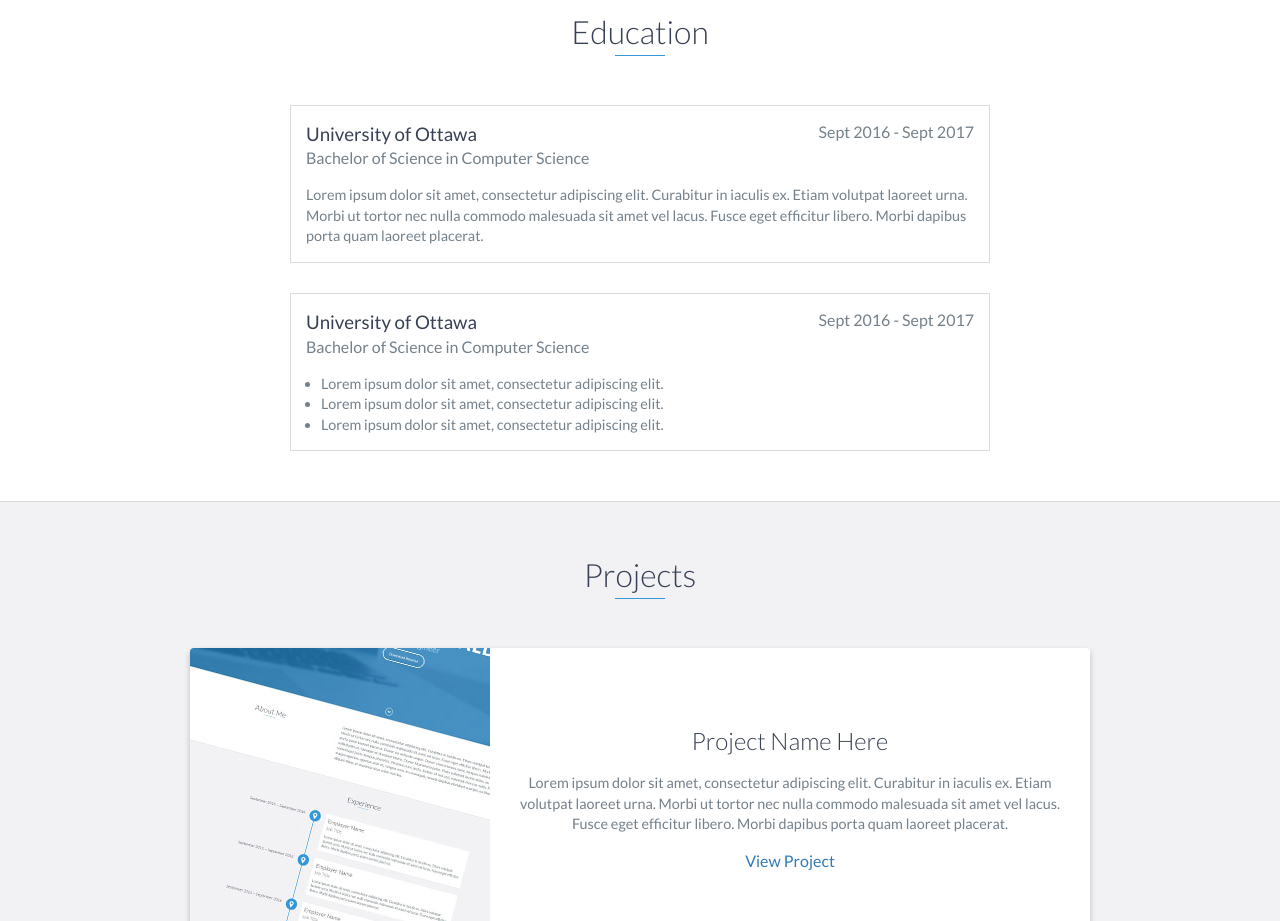
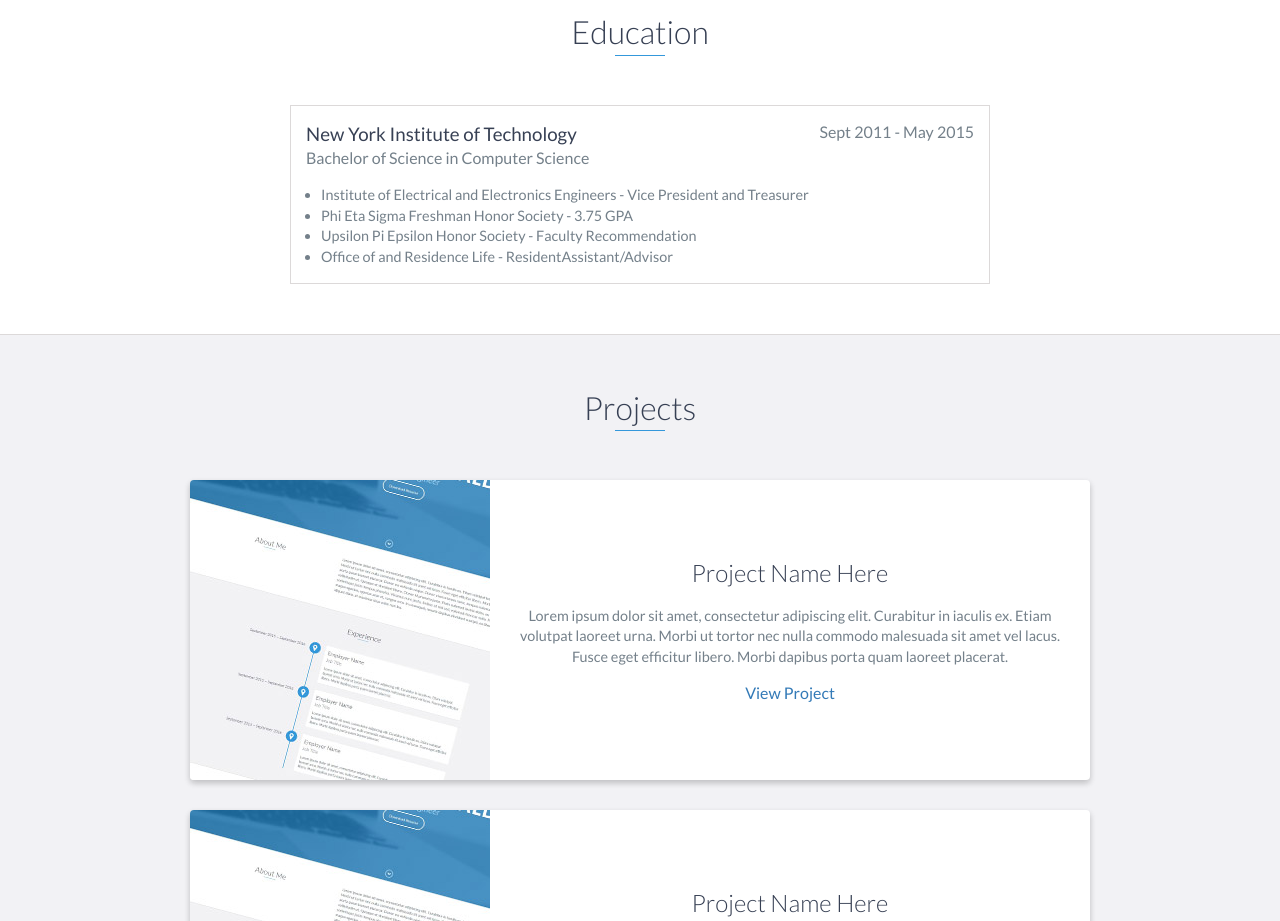
Before and after one commit to ncplol/yaminick.github.io, a website: page index.html in a window 1280 px wide. Shown: the part 1960-2881 px from the top of the page. Drawn offline with nearby package versions, Linux system fonts and the light colour scheme.

Commit message:
updated education section

```diff
--- a/index.html
+++ b/index.html
@@ -116,28 +116,21 @@
     <div id="education">
         <h2 class="heading">Education</h2>
         <div class="education-block">
-            <h3>University of Ottawa</h3>
-            <span class="education-date">Sept 2016 - Sept 2017</span>
-            <h4>Bachelor of Science in Computer Science</h4>
-            <p>
-                Lorem ipsum dolor sit amet, consectetur adipiscing elit. Curabitur in iaculis ex. Etiam volutpat laoreet urna. Morbi ut tortor nec nulla commodo malesuada sit amet vel lacus. Fusce eget efficitur libero. Morbi dapibus porta quam laoreet placerat.
-            </p>
-        </div>
-        <!-- End .education-block -->
-
-        <div class="education-block">
-            <h3>University of Ottawa</h3>
-            <span class="education-date">Sept 2016 - Sept 2017</span>
+            <h3>New York Institute of Technology</h3>
+            <span class="education-date">Sept 2011 - May 2015</span>
             <h4>Bachelor of Science in Computer Science</h4>
             <ul>
                 <li>
-                    Lorem ipsum dolor sit amet, consectetur adipiscing elit.
+                    Institute of Electrical and Electronics Engineers - Vice President and Treasurer
                 </li>
                 <li>
-                    Lorem ipsum dolor sit amet, consectetur adipiscing elit.
+                    Phi Eta Sigma Freshman Honor Society - 3.75 GPA
                 </li>
                 <li>
-                    Lorem ipsum dolor sit amet, consectetur adipiscing elit.
+                    Upsilon Pi Epsilon Honor Society - Faculty Recommendation
+                </li>
+                <li>
+                    Office of and Residence Life - ResidentAssistant/Advisor
                 </li>
             </ul>
         </div>
```
